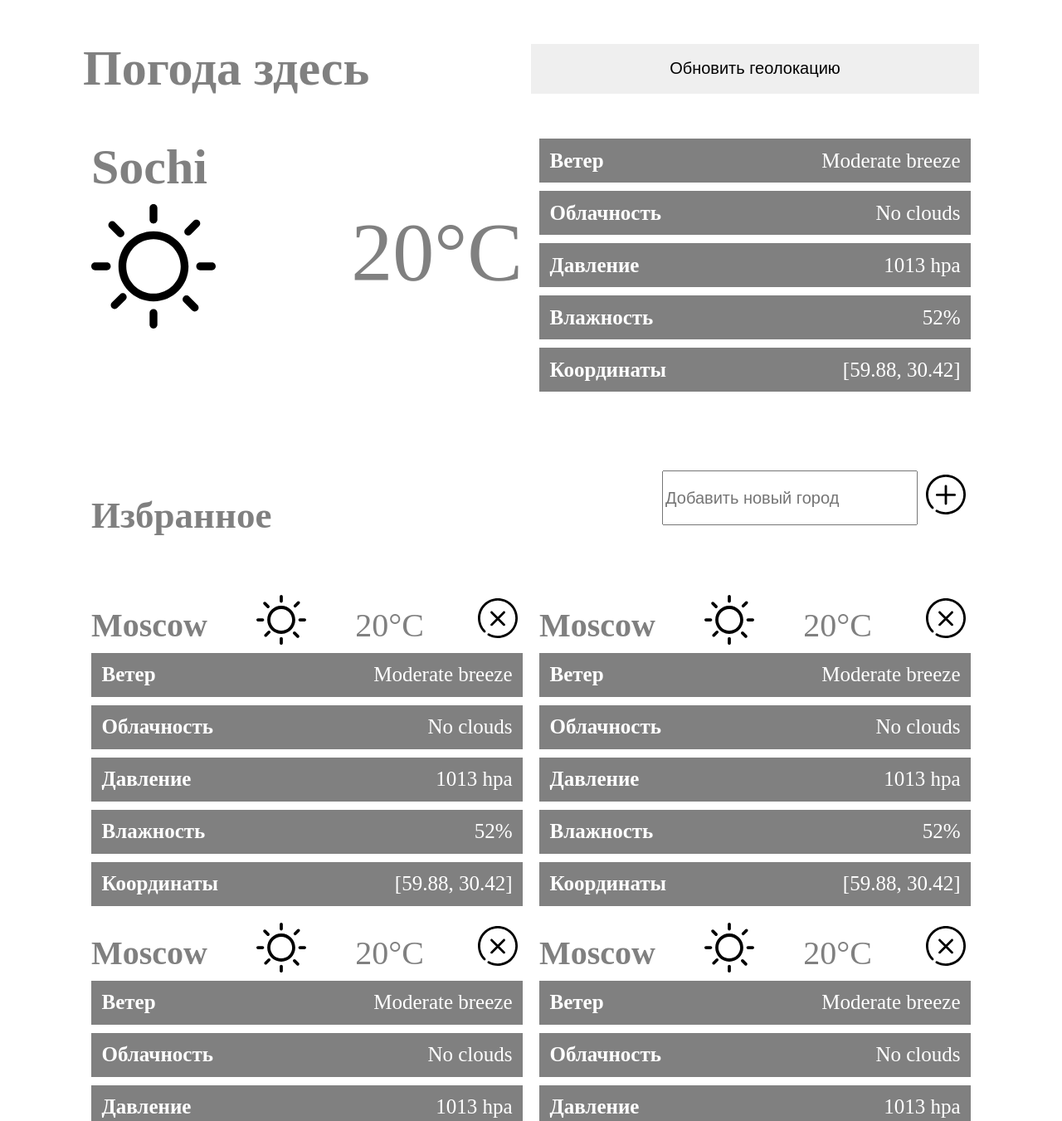
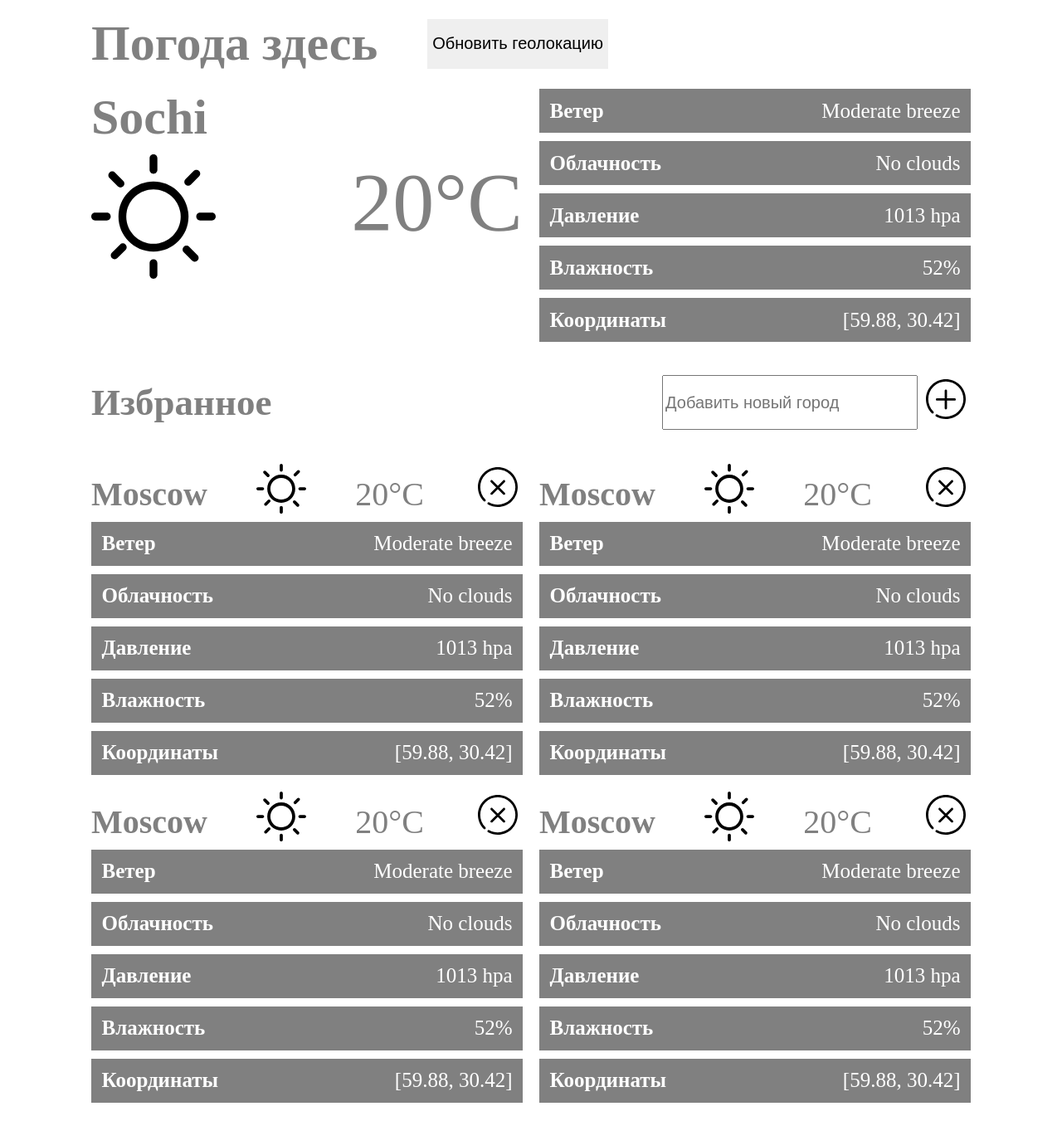
Before and after one commit to ChezhegovGleb/itmo-web-weather, a plain HTML site: page weather/index.html in a window 1280 px wide. Shown: the top 1351 px of the page at 83% size. Drawn offline with Linux system fonts and the light colour scheme.

Commit message:
error correction

```diff
--- a/weather/css/styles.css
+++ b/weather/css/styles.css
@@ -8,22 +8,16 @@
     border: 0;
     margin-top: auto;
     margin-bottom: auto;
+    margin-left: 50px;
+}
+
+.heading-text{
+    margin: 10px;
 }
 
 .big-icon-weather {
     height: 150px;
     width: 150px;
-}
-
-.main-header {
-    font-size: 30px;
-    display: flex;
-    flex-direction: row;
-    color: gray;
-    justify-content: space-between;
-    padding: 0px;
-    margin-top: auto;
-    margin-bottom: auto;
 }
 
 .wind,
@@ -46,13 +40,50 @@
     justify-content: space-between;
 }
 
-.add-city {
-    position: fixed;
-}
-
 .favorites {
     font-size: 30px;
     margin-left: 10px;
+    margin-bottom: auto;
+    margin-top: auto;
+}
+
+.add-card {
+    text-align: right;
+    margin: 10px;
+    margin-bottom: auto;
+    margin-top: auto;
+}
+
+.add-button {
+    background: white;
+    border: 0;
+    height: 60px;
+    width: 60px;
+    margin-bottom: auto;
+    margin-top: auto;
+}
+
+
+.list-cards {
+    display: grid;
+    margin: auto;
+    text-align: left;
+    grid-template-columns: repeat(2, 1fr);
+    grid-template-rows: 1fr 400px 1fr;
+    padding: 0;
+    margin: 0px;
+    list-style-type: none;
+    grid-column-start: 1;
+    grid-column-end: 3;
+    grid-template-areas:
+        "card card"
+        "card card"
+        "card card";
+}
+
+.card {
+    position: relative;
+    vertical-align: bottom;
 }
 
 .container {
@@ -62,14 +93,11 @@
     color: gray;
     text-align: left;
     grid-template-columns: repeat(2, 1fr);
-    grid-template-rows: 1fr 400px 1fr;
+    grid-template-rows: 1fr;
     grid-template-areas:
-        "main-header refresh-button"
         "card-city card-params"
         "favorites add-card"
-        "card card"
-        "card card"
-        "card card";
+        "list-cards list-cards";
 }
 
 .delete {
@@ -84,23 +112,11 @@
     width: 60px;
 }
 
-.add-button {
-    background: white;
-    border: 0;
-    height: 60px;
-    width: 60px;
-}
-
 
 .temperature {
     color: gray;
     font-size: 40px;
     vertical-align: bottom;
-}
-
-.add-card {
-    text-align: right;
-    margin: 10px;
 }
 
 .add-text {
@@ -155,9 +171,14 @@
     margin-bottom: 0px;
 }
 
-.card {
-    position: relative;
-    vertical-align: bottom;
+.heading{
+    max-width: 1080px;
+    display: flex;
+    font-size: 30px;
+    color: gray;
+    padding: 0px;
+    margin:auto;
+    text-align: left;
 }
 
 @media all and (max-width: 850px) {
@@ -171,8 +192,7 @@
         margin: 10px;
         margin-top: auto;
         margin-bottom: auto;
-        position: absolute;
-        right: 0;
+        float: right;
     }
 
 
@@ -188,6 +208,7 @@
     .add-text {
         flex: 1;
     }
+
     .add-button {
         flex: none;
         background: white;
@@ -196,23 +217,22 @@
         width: 60px;
     }
 
+    .list-cards {
+        display: contents;
+    }
+
     .container {
         display: grid;
         grid-template-columns: 1fr;
         grid-template-rows: auto;
         grid-template-areas:
-            "main-header"
+/*            "heading"*/
             "big-name"
             "data"
             "card-params"
             "favorites"
             "add-card"
-            "card"
-            "card"
-            "card"
-            "card"
-            "card"
-            "card";
+            "list-cards";
     }
 
 }
--- a/weather/index.html
+++ b/weather/index.html
@@ -9,14 +9,23 @@
 </head>
 
 <body>
-    <main class="container">
-        <div class="main-header">
-            <h1>Погода здесь</h1>
-        </div>
+    <header class="heading">
+            <h1 class="heading-text">Погода здесь</h1>
             <button class="refresh-button-desktop">Обновить геолокацию
             </button>
             <button class="refresh-button-mobile"><img src="images/refresh.svg">
             </button>
+    </header>
+    <main class="container">
+<!--
+        <div class="heading">
+            <h1>Погода здесь</h1>
+            <button class="refresh-button-desktop">Обновить геолокацию
+            </button>
+            <button class="refresh-button-mobile"><img src="images/refresh.svg">
+            </button>
+        </div>
+-->
         <div class="card-city">
             <h2 class="big-name">Sochi</h2>
             <div class="data">
@@ -56,7 +65,8 @@
             <input class="add-text" type="text" placeholder="Добавить новый город">
             <button class="add-button"><img src="images/add.svg"></button>
         </div>
-        <div class="card">
+        <ul class="list-cards">
+            <li class="card">
                 <div class="card-title">
                     <h3 class="name">Moscow</h3>
                     <img class="icon-weather" src="images/sun.svg">
@@ -87,8 +97,8 @@
                         </li>
                     </ul>
                 </div>
-        </div>
-        <div class="card">
+            </li>
+            <li class="card">
                 <div class="card-title">
                     <h3 class="name">Moscow</h3>
                     <img class="icon-weather" src="images/sun.svg">
@@ -119,8 +129,8 @@
                         </li>
                     </ul>
                 </div>
-        </div>
-        <div class="card">
+            </li>
+            <li class="card">
                 <div class="card-title">
                     <h3 class="name">Moscow</h3>
                     <img class="icon-weather" src="images/sun.svg">
@@ -151,8 +161,8 @@
                         </li>
                     </ul>
                 </div>
-        </div>
-        <div class="card">
+            </li>
+            <li class="card">
                 <div class="card-title">
                     <h3 class="name">Moscow</h3> <img class="icon-weather" src="images/sun.svg">
                     <div class="temperature">20°C</div>
@@ -182,8 +192,8 @@
                         </li>
                     </ul>
                 </div>
-        </div>
-        <div class="card">
+            </li>
+            <li class="card">
                 <div class="card-title">
                     <h3 class="name">Moscow</h3>
                     <img class="icon-weather" src="images/sun.svg">
@@ -214,8 +224,8 @@
                         </li>
                     </ul>
                 </div>
-        </div>
-        <div class="card">
+            </li>
+            <li class="card">
                 <div class="card-title">
                     <h3 class="name">Moscow</h3>
                     <img class="icon-weather" src="images/sun.svg">
@@ -246,6 +256,7 @@
                         </li>
                     </ul>
                 </div>
-        </div>
+            </li>
+        </ul>
     </main>
 </body></html>
```
Lines whose indentation alone changed are shown as unchanged.
